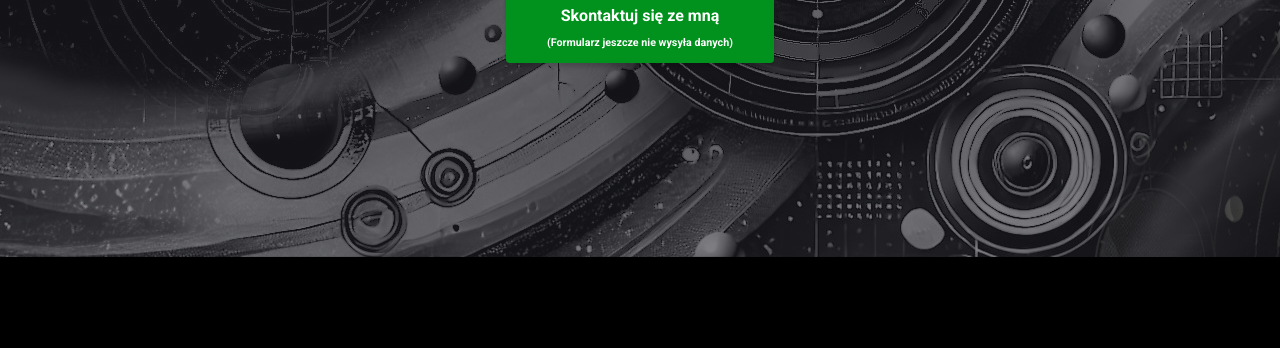
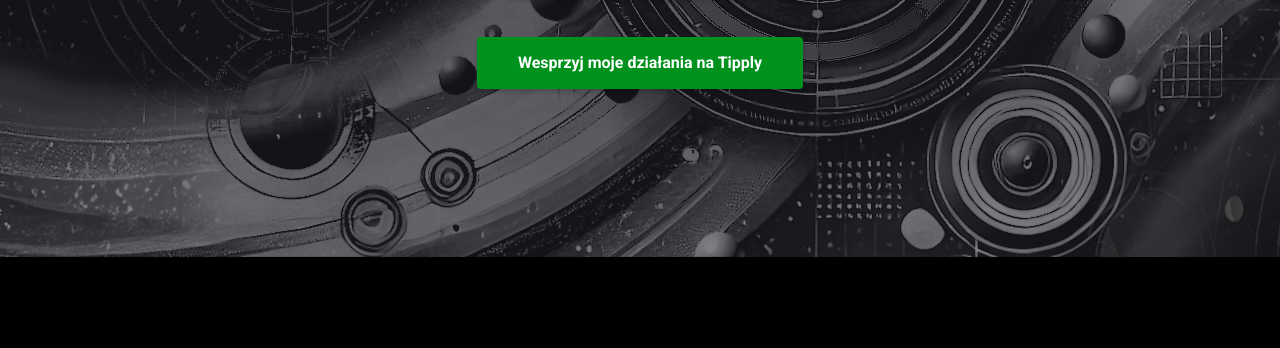
Before and after one commit to Maarkiel/markystudio2, a website: page index.html in a window 1280 px wide. Shown: the part 416-764 px from the top of the page. Drawn offline with nearby package versions, Linux system fonts and the light colour scheme.

Commit message:
update btn on index

```diff
--- a/index.html
+++ b/index.html
@@ -94,6 +94,11 @@
             Skontaktuj się ze mną
             <p><h6>(Formularz jeszcze nie wysyła danych)</h6></p>
           </button>
+          <p>
+            <a href="https://tipply.pl/@markyy" target="_blank">
+              <button type="button" class="button button--hero">Wesprzyj moje działania na Tipply</button>
+            </a>
+          </p>
           <!------------ END BUTTON BLOCK ------------>
         </div>
       </section>
--- a/sass/components/_hero.scss
+++ b/sass/components/_hero.scss
@@ -25,6 +25,14 @@
     line-height: 1.6;
     letter-spacing: 0.06em;
     margin-bottom: 30px;
+  }
+
+  button {
+    margin-bottom: 40px;
+  }
+
+  p {
+    margin: 0;
   }
 }
 
```
Also changed, not shown: css/main.min.css, 1 other file.
